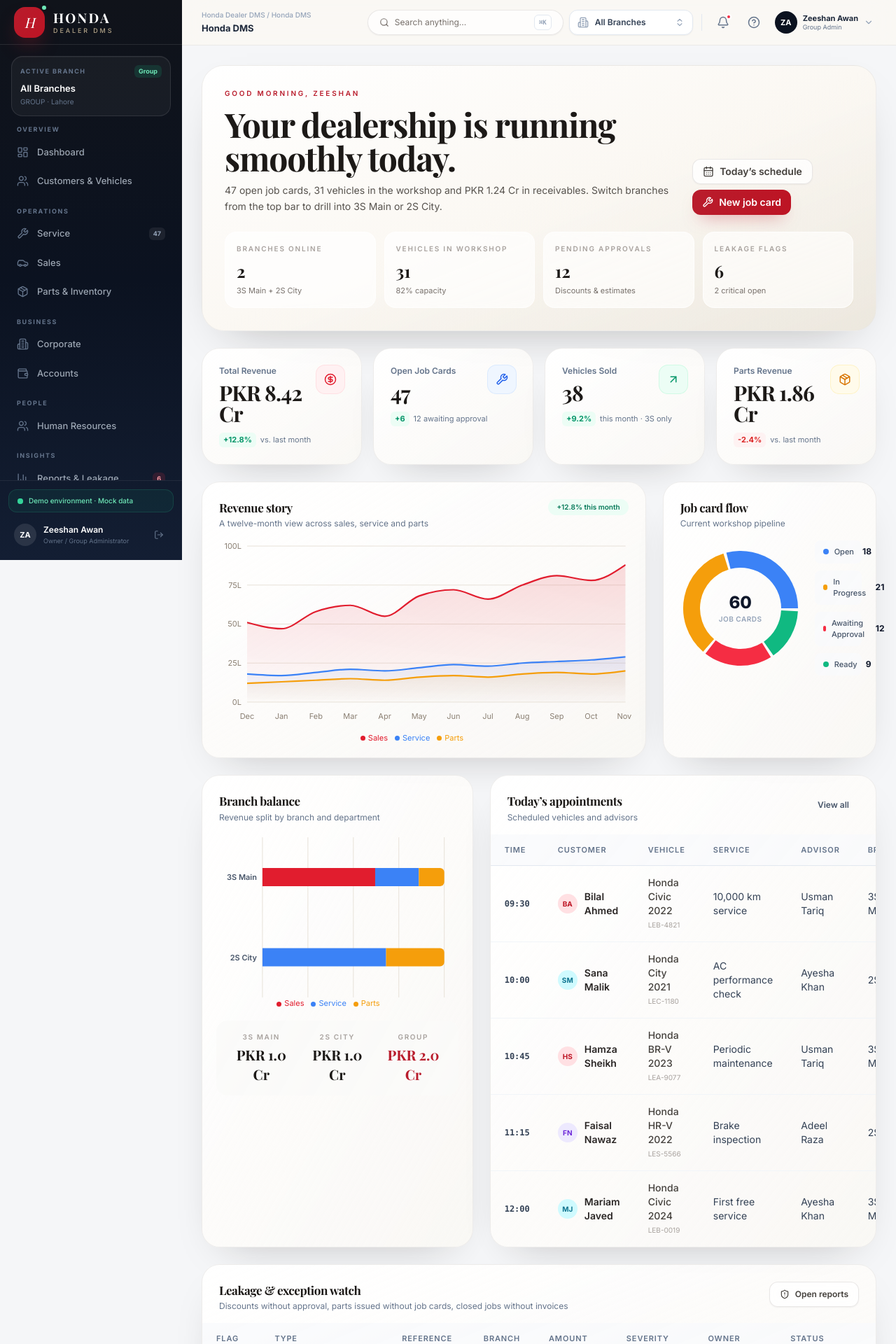
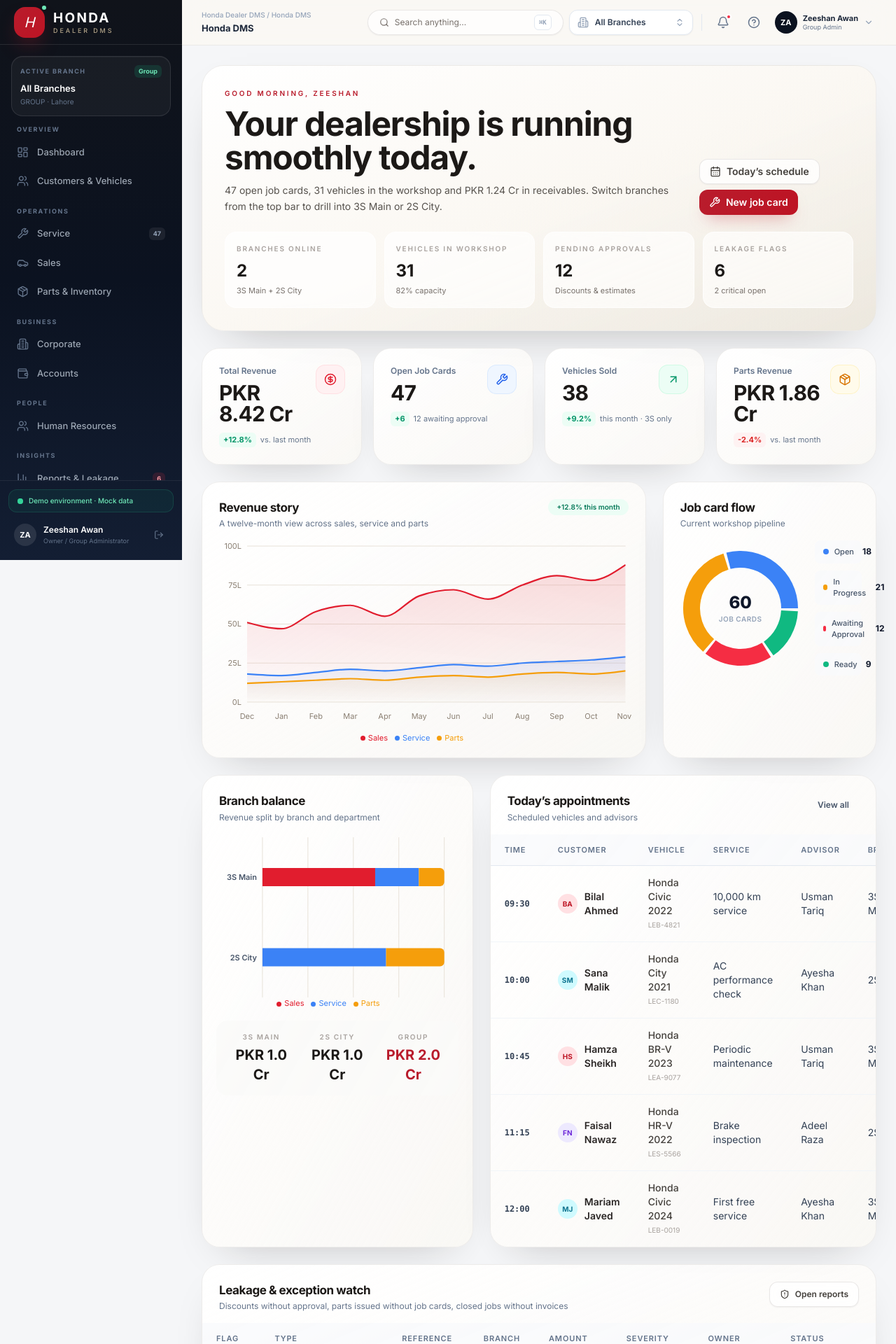
Before and after one commit to stellarsagency/honda-dms-demo, a Next.js app: page / in a window 1280 px wide. Shown: the top 1920 px of the page at 70% size. Built offline with nearby package versions, Linux system fonts and the light colour scheme; a web font is replaced by a local one.

Commit message:
Simplify typography to modern sans

```diff
--- a/app/(app)/dashboard/page.tsx
+++ b/app/(app)/dashboard/page.tsx
@@ -32,7 +32,7 @@ export default function DashboardPage() {
         <div className="flex flex-col gap-6 lg:flex-row lg:items-end lg:justify-between">
           <div>
             <p className="text-[10px] font-semibold uppercase tracking-[0.28em] text-ruby-600">Good morning, Zeeshan</p>
-            <h1 className="mt-3 font-serif text-4xl font-bold leading-tight tracking-tight text-stone-900 sm:text-5xl">
+            <h1 className="mt-3 font-sans text-4xl font-bold leading-tight tracking-tight text-stone-900 sm:text-5xl">
               Your dealership is running smoothly today.
             </h1>
             <p className="mt-3 max-w-2xl text-sm leading-relaxed text-stone-600">
@@ -58,7 +58,7 @@ export default function DashboardPage() {
           ].map((item) => (
             <div key={item.label} className="rounded-2xl border border-white/70 bg-white/70 p-4 backdrop-blur-sm">
               <p className="text-[10px] font-semibold uppercase tracking-[0.18em] text-stone-400">{item.label}</p>
-              <p className="mt-2 font-serif text-2xl font-bold text-stone-900">{item.value}</p>
+              <p className="mt-2 font-sans text-2xl font-bold text-stone-900">{item.value}</p>
               <p className="mt-1 text-[11px] text-stone-500">{item.note}</p>
             </div>
           ))}
@@ -108,15 +108,15 @@ export default function DashboardPage() {
           <div className="mx-5 mb-5 grid grid-cols-3 gap-3 rounded-2xl bg-stone-50/80 p-4 text-center">
             <div>
               <p className="text-[10px] font-semibold uppercase tracking-[0.16em] text-stone-400">3S Main</p>
-              <p className="mt-1 font-serif text-xl font-bold text-stone-900">PKR 1.0 Cr</p>
+              <p className="mt-1 font-sans text-xl font-bold text-stone-900">PKR 1.0 Cr</p>
             </div>
             <div>
               <p className="text-[10px] font-semibold uppercase tracking-[0.16em] text-stone-400">2S City</p>
-              <p className="mt-1 font-serif text-xl font-bold text-stone-900">PKR 1.0 Cr</p>
+              <p className="mt-1 font-sans text-xl font-bold text-stone-900">PKR 1.0 Cr</p>
             </div>
             <div>
               <p className="text-[10px] font-semibold uppercase tracking-[0.16em] text-stone-400">Group</p>
-              <p className="mt-1 font-serif text-xl font-bold text-ruby-600">PKR 2.0 Cr</p>
+              <p className="mt-1 font-sans text-xl font-bold text-ruby-600">PKR 2.0 Cr</p>
             </div>
           </div>
         </Card>
@@ -217,7 +217,7 @@ export default function DashboardPage() {
               <span className="font-mono text-[10px] font-semibold text-stone-400">{job.id}</span>
               <StatusBadge status={job.status} />
             </div>
-            <p className="mt-3 font-serif text-lg font-bold text-stone-900">{job.customer}</p>
+            <p className="mt-3 font-sans text-lg font-bold text-stone-900">{job.customer}</p>
             <p className="mt-1 text-[11px] text-stone-500">
               {job.vehicle} · {job.plate}
             </p>
--- a/app/globals.css
+++ b/app/globals.css
@@ -28,7 +28,7 @@ body {
 }
 
 h1, h2, h3 {
-  font-family: var(--font-playfair), Georgia, "Times New Roman", serif;
+  font-family: var(--font-inter), Inter, ui-sans-serif, system-ui, sans-serif;
   letter-spacing: -0.02em;
 }
 
--- a/components/app-shell.tsx
+++ b/components/app-shell.tsx
@@ -88,12 +88,12 @@ const pageLabels: Record<string, string> = {
 function Brand() {
   return (
     <Link href="/dashboard" className="flex items-center gap-3">
-      <span className="relative flex h-11 w-11 items-center justify-center rounded-2xl bg-gradient-to-br from-ruby-600 to-honda-700 text-xl font-serif italic text-white shadow-[0_14px_30px_-12px_rgba(185,28,44,0.8)]">
+      <span className="relative flex h-11 w-11 items-center justify-center rounded-2xl bg-gradient-to-br from-ruby-600 to-honda-700 text-xl font-sans italic text-white shadow-[0_14px_30px_-12px_rgba(185,28,44,0.8)]">
         H
         <span className="absolute -right-1 -top-1 h-2.5 w-2.5 rounded-full border-2 border-obsidian bg-emerald-300" />
       </span>
       <span className="leading-none">
-        <span className="block font-serif text-[19px] font-bold tracking-[0.12em] text-white">HONDA</span>
+        <span className="block font-sans text-[19px] font-bold tracking-[0.12em] text-white">HONDA</span>
         <span className="mt-1 block text-[9px] font-medium tracking-[0.32em] text-champagne/80">DEALER DMS</span>
       </span>
     </Link>
--- a/components/ui.tsx
+++ b/components/ui.tsx
@@ -20,7 +20,7 @@ export function CardHeader({
   return (
     <div className={cn("flex flex-wrap items-start justify-between gap-3 px-5 pb-4 pt-5 sm:px-6 sm:pt-6", className)}>
       <div>
-        <h2 className="font-serif text-[17px] font-bold tracking-tight text-stone-900">{title}</h2>
+        <h2 className="font-sans text-[17px] font-bold tracking-tight text-stone-900">{title}</h2>
         {subtitle ? <p className="mt-0.5 text-xs text-slate-500">{subtitle}</p> : null}
       </div>
       {action}
@@ -128,7 +128,7 @@ export function PageHeader({
         {eyebrow ? (
           <p className="mb-2 text-[10px] font-semibold uppercase tracking-[0.24em] text-ruby-600">{eyebrow}</p>
         ) : null}
-        <h1 className="font-serif text-[30px] font-bold tracking-tight text-stone-900 sm:text-[34px]">{title}</h1>
+        <h1 className="font-sans text-[30px] font-bold tracking-tight text-stone-900 sm:text-[34px]">{title}</h1>
         {description ? <p className="mt-2 max-w-2xl text-sm leading-relaxed text-stone-500">{description}</p> : null}
       </div>
       {actions ? <div className="flex flex-wrap items-center gap-2">{actions}</div> : null}
@@ -169,7 +169,7 @@ export function StatCard({
       <div className="flex items-start justify-between gap-3">
         <div>
           <p className="text-xs font-semibold text-slate-500">{label}</p>
-          <p className="mt-2 font-serif text-[30px] font-bold leading-none tracking-tight text-stone-900">{value}</p>
+          <p className="mt-2 font-sans text-[30px] font-bold leading-none tracking-tight text-stone-900">{value}</p>
         </div>
         {Icon ? (
           <div className={cn("flex h-10 w-10 shrink-0 items-center justify-center rounded-xl ring-1", statToneMap[tone])}>
```
